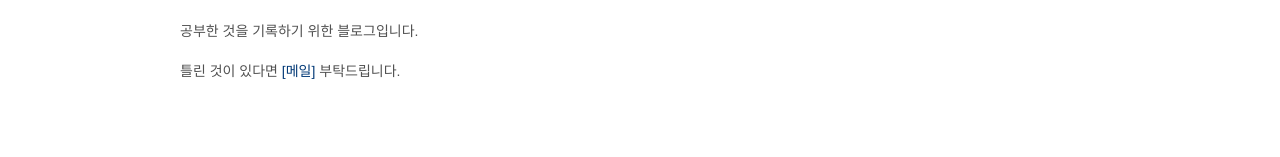
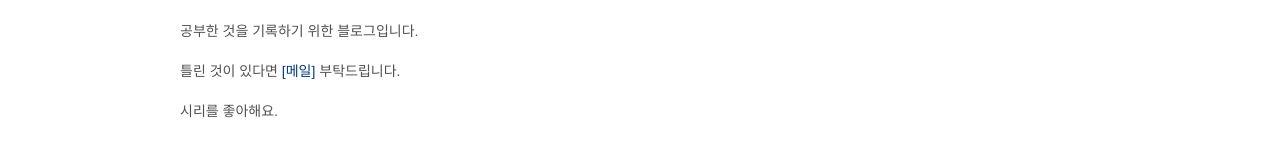
Before and after one commit to finddme/finddme.github.io, a Jekyll site: the page built from about.md, in a window 1280 px wide. Shown: the part 209-366 px from the top of the page. Built offline with Jekyll 4.4.1, drawn with Linux system fonts in a browser that asks for light colours; nearby versions of some CDN libraries; comment, search, counter and statistics services are not loaded.

Commit message:
Update about.md

```diff
--- a/about.md
+++ b/about.md
@@ -8,3 +8,5 @@ title: About
 공부한 것을 기록하기 위한 블로그입니다.
 
 틀린 것이 있다면 <a href="mailto:info@example.com?subject=subject&cc=cc@example.com">[메일] </a> 부탁드립니다.
+
+시리를 좋아해요.
```
